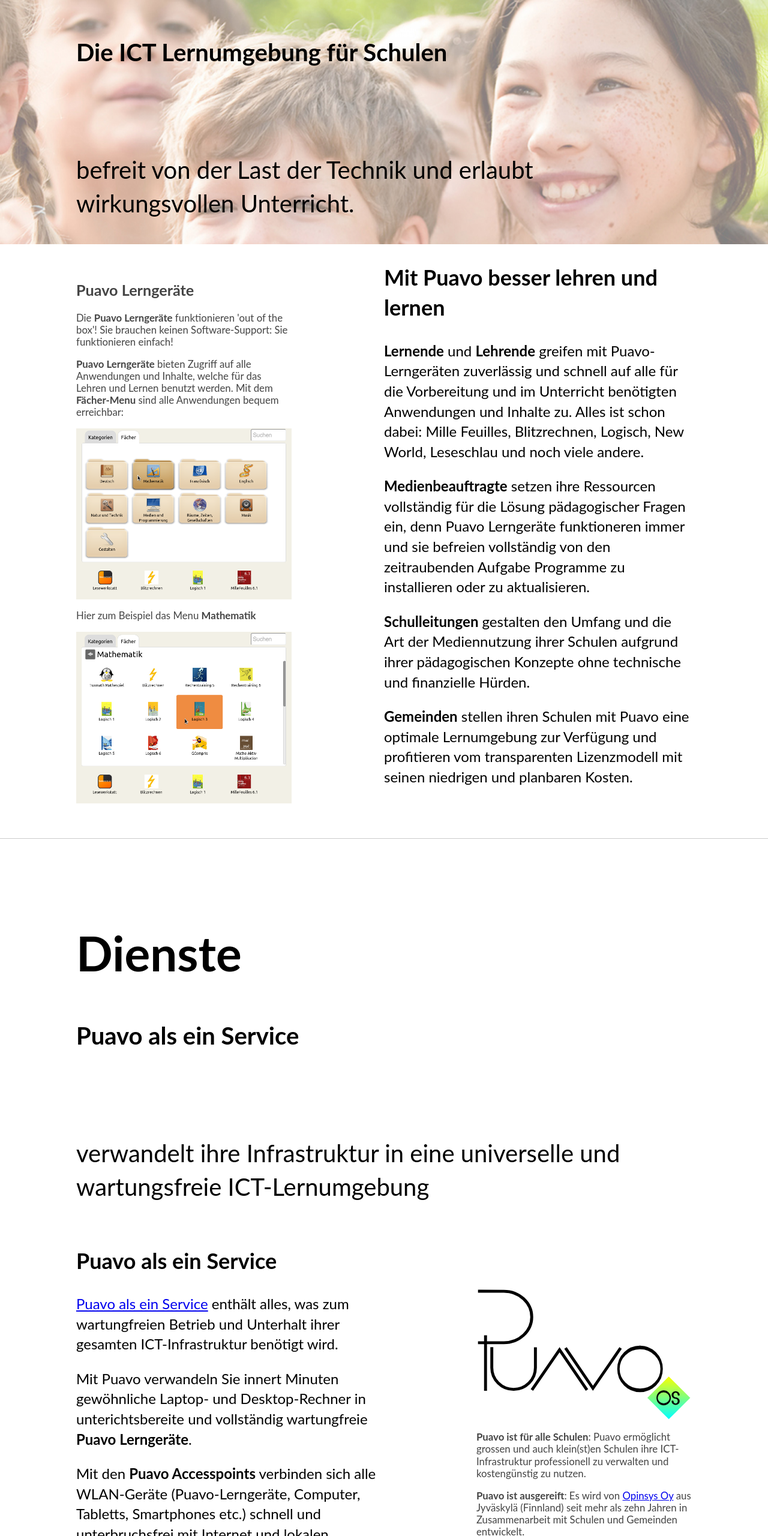
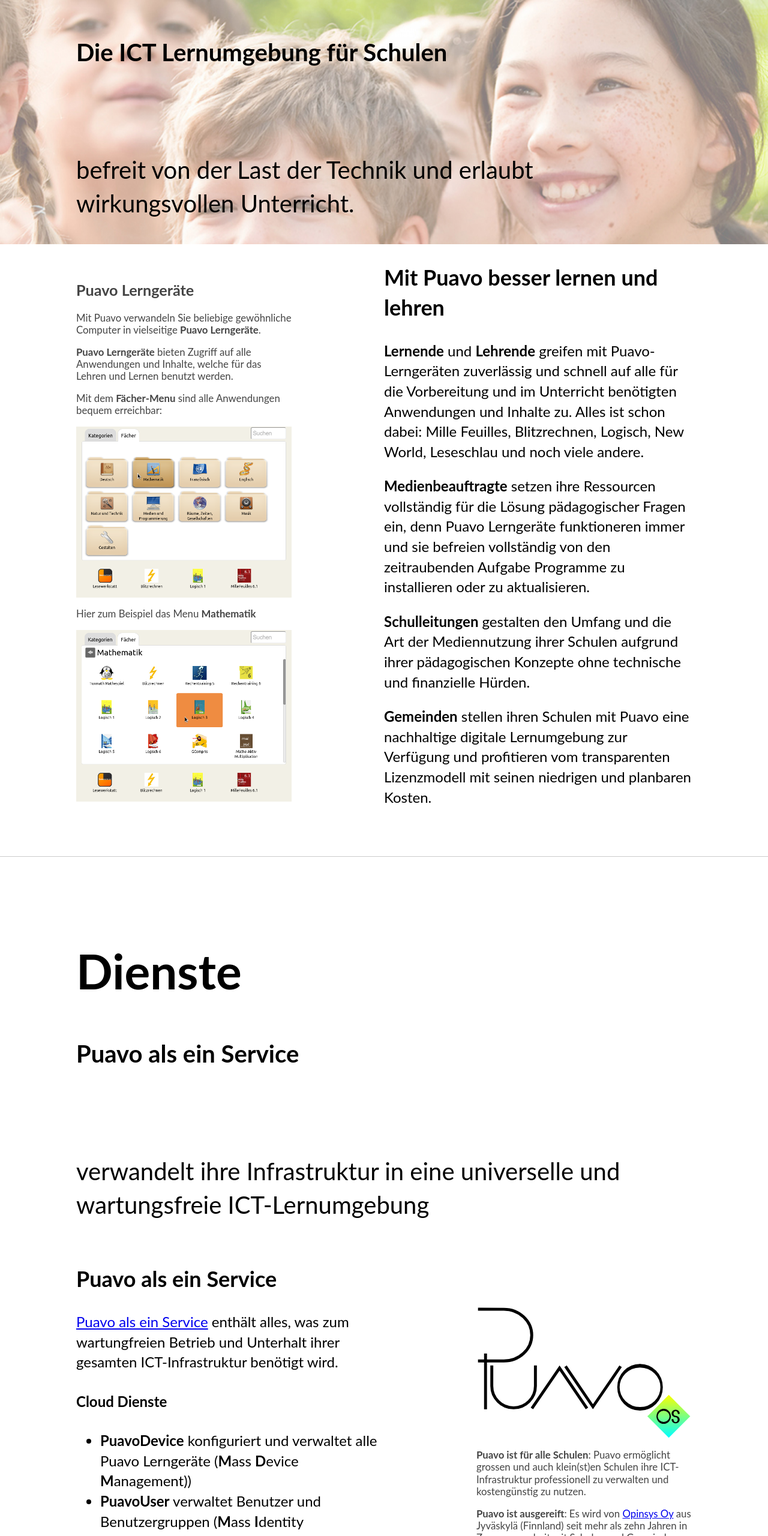
Before and after one commit to basilstotz/puavo, a plain HTML site: page index-de.html in a window 1280 px wide. Shown: the part 240-2800 px from the top of the page at 60% size. Drawn offline with Linux system fonts and the light colour scheme.

Commit message:
new version

```diff
--- a/index-de.html
+++ b/index-de.html
@@ -124,7 +124,7 @@
 
 <article>
 
-<h2>Mit Puavo besser lehren und lernen</h2>
+<h2>Mit Puavo besser lernen und lehren</h2>
 
 
 <p><b>Lernende</b> und <b>Lehrende</b> greifen mit Puavo-Lerngeräten zuverlässig und schnell auf alle für die Vorbereitung und im Unterricht benötigten Anwendungen und Inhalte zu. Alles ist schon dabei: Mille Feuilles, Blitzrechnen, Logisch, New World, Leseschlau und noch viele andere.</p>
@@ -133,7 +133,7 @@
 
 <p><b>Schulleitungen</b>  gestalten den Umfang und die Art der Mediennutzung ihrer Schulen aufgrund ihrer pädagogischen Konzepte ohne technische und finanzielle Hürden.</p>
 
-<p><b>Gemeinden</b> stellen  ihren Schulen mit Puavo eine optimale Lernumgebung zur Verfügung und profitieren vom transparenten Lizenzmodell mit seinen niedrigen und planbaren Kosten.</p>
+<p><b>Gemeinden</b> stellen  ihren Schulen mit Puavo eine nachhaltige digitale Lernumgebung zur Verfügung und profitieren vom transparenten Lizenzmodell mit seinen niedrigen und planbaren Kosten.</p>
 
 
 
@@ -144,11 +144,17 @@
 <div  style="font-size:70%">
 <br/><br/>
 <h2>Puavo Lerngeräte</h2>
+
+<p>Mit Puavo verwandeln Sie beliebige gewöhnliche Computer in vielseitige <b>Puavo Lerngeräte</b>.</p>
+
+<!--
 <p>Die <b>Puavo Lerngeräte</b>  funktionieren 'out of the box'!  Sie brauchen keinen Software-Support: Sie funktionieren einfach!</p>
+-->
 
 
+<p><b>Puavo Lerngeräte</b> bieten Zugriff auf alle Anwendungen und Inhalte, welche für das Lehren und Lernen benutzt werden.</p>
 
-<p><b>Puavo Lerngeräte</b> bieten Zugriff auf alle Anwendungen und Inhalte, welche für das Lehren und Lernen benutzt werden. Mit dem <b>Fächer-Menu</b> sind alle Anwendungen bequem erreichbar:</p>
+<p> Mit dem <b>Fächer-Menu</b> sind alle Anwendungen bequem erreichbar:</p>
 
 <img  alt=""  style="width:100%" src="images/puavo-menu-faecher.png"/>
 
@@ -190,13 +196,22 @@
 
 
 <p><a id="opener" target="_blank" href="http://www.amxa.ch/puavo/ViewerJS/#../pdf/puavo-sla-de.pdf">Puavo als ein Service</a> enthält alles, was zum wartungfreien Betrieb und Unterhalt ihrer gesamten ICT-Infrastruktur benötigt wird.</p>
+<h4>Cloud Dienste</h4>
+<ul>
+ <li><b>PuavoDevice</b> konfiguriert und verwaltet alle Puavo Lerngeräte (<b>M</b>ass <b>D</b>evice <b>M</b>anagement))</li>
+ <li><b>PuavoUser</b> verwaltet Benutzer und Benutzergruppen (<b>M</b>ass <b>I</b>dentity <b>M</b>anagement)</li>
+ <li><b>PuavoImage</b> stellt regelmässige Aktualisierungen und Verbesserungen der Firmware der Puavo Lerngeräte zur Verfügung</li>
+</ul>
+<h4>Lokale Dienste</h4>
+<ul>
+ <li><b>PuavoFirewall</b> schützt ihre Infrastruktur von Angriffen und organisiert das  Netzwerk</li>
+ <li><b>PuavoWLAN</b> ermöglicht schnelles, unterbruchfreies WLAN im ganzen Schulhaus</li>
+ <li><b>PuavoShare</b> ist eine schulinterne Datenablage für persönliche und geteilte Daten</li>
+ <li><b>PuavoBackup</b> erstellt täglich Sicherheitskopien alle Benutzerdaten</li>
+ <li><b>PuavoPrint</b> stellt alle Drucker für Puavo-Lerngeräte und iOS-Geräte bereit</li>
+</ul>
 
 
-<p>Mit Puavo verwandeln Sie innert Minuten gewöhnliche Laptop- und Desktop-Rechner in unterichtsbereite und vollständig wartungfreie <b>Puavo Lerngeräte</b>.</p>
-
-<p>Mit den <b>Puavo Accesspoints</b> verbinden sich alle WLAN-Geräte (Puavo-Lerngeräte, Computer, Tabletts, Smartphones etc.) schnell und unterbruchsfrei mit Internet und lokalen Diensten.</p>
-
-<p>Mit Puavo verwalten Sie <b>BenutzerInnen</b>, <b>Lerngeräte</b>, <b>Drucker</b> und <b>WLAN</b> ohne technische Kentnisse intuitiv im Webbrowser.</p>
 
 <p>Puavo organisiert und verwaltet alle technischen Aspekte unbemerkt im Hintergrund.</p>
 <p></p>
```
